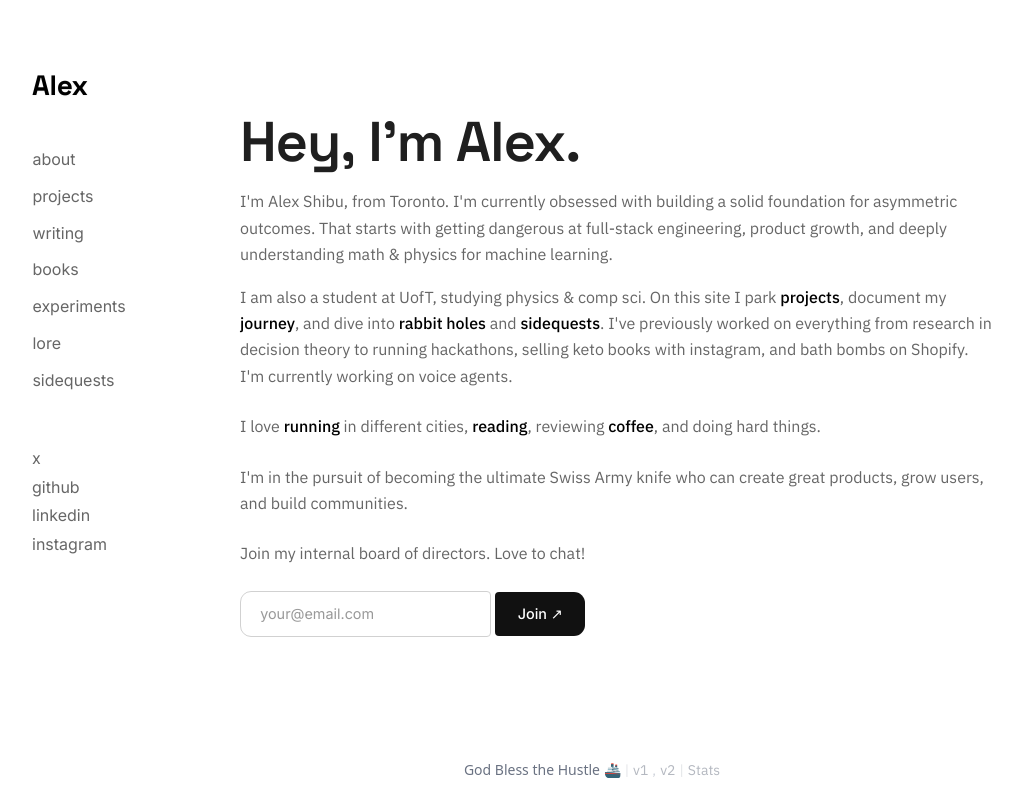
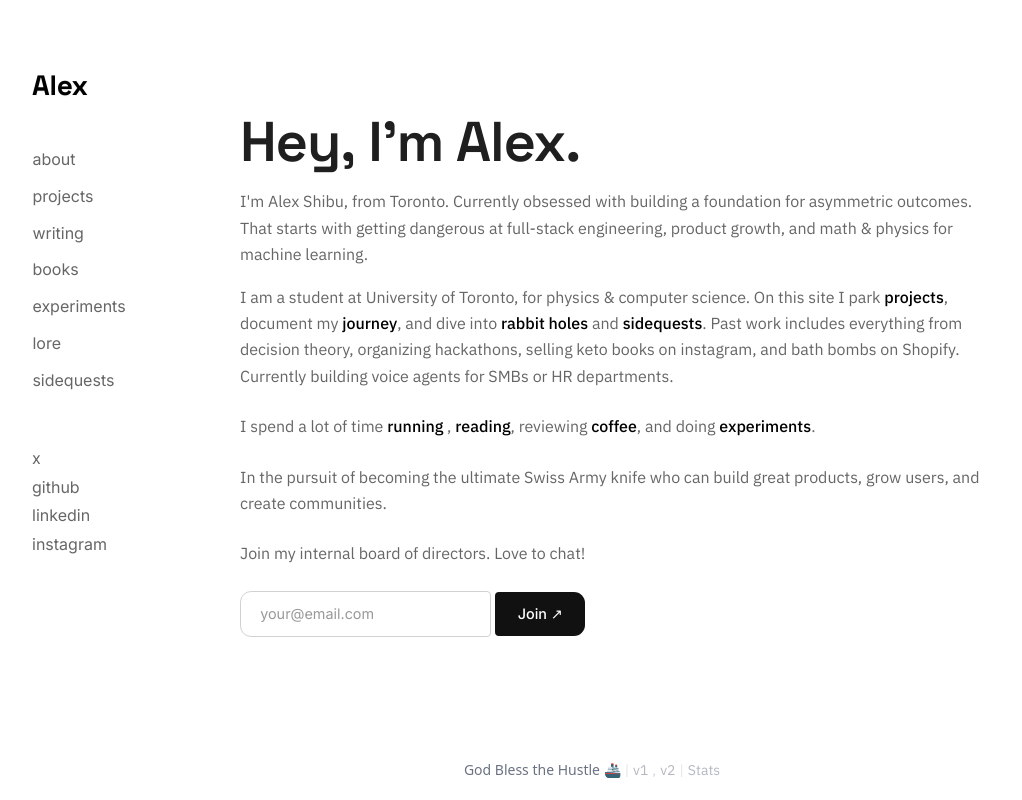
Before and after one commit to alexshibu1/alexshibu.com, a Next.js app: page / in a window 1280 px wide. Shown: the whole page, without its empty margins (48-1070 px from the left). Built offline with nearby package versions, Linux system fonts and the light colour scheme.

Commit message:
good sleep habbits might help. but this is hard. bro I can't eeep ym streak going like this

```diff
--- a/app/page.tsx
+++ b/app/page.tsx
@@ -53,14 +53,14 @@ export default function Home() {
           </span>
         </h1>
         <p className="hero-subline">
-          I&apos;m Alex Shibu, from Toronto. I&apos;m currently obsessed with
-          building a solid foundation for asymmetric outcomes. That starts with
-          getting dangerous at full-stack engineering, product growth, and
-          deeply understanding math & physics for machine learning.
+          I&apos;m Alex Shibu, from Toronto. Currently obsessed with building a
+          foundation for asymmetric outcomes. That starts with getting dangerous
+          at full-stack engineering, product growth, and math & physics for
+          machine learning.
         </p>
         <p>
-          I am also a student at UofT, studying physics & comp sci. On this site
-          I park{" "}
+          I am a student at University of Toronto, for physics & computer
+          science. On this site I park{" "}
           <Link href="/projects" className={subtleLink}>
             projects
             <span className={linkV4Arrow} aria-hidden="true">
@@ -88,19 +88,19 @@ export default function Home() {
               ↗
             </span>
           </Link>
-          . I&apos;ve previously worked on everything from research in decision
-          theory to running hackathons, selling keto books with instagram, and
-          bath bombs on Shopify. I&apos;m currently working on voice agents.
+          . Past work includes everything from decision theory, organizing
+          hackathons, selling keto books on instagram, and bath bombs on
+          Shopify. Currently building voice agents for SMBs or HR departments.
         </p>
         <p>
-          I love{" "}
+          I spend a lot of time{" "}
           <Link href="/run" className={subtleLink}>
             running
             <span className={linkV4Arrow} aria-hidden="true">
               ↗
             </span>
           </Link>{" "}
-          in different cities,{" "}
+          ,{" "}
           <Link href="/read" className={subtleLink}>
             reading
             <span className={linkV4Arrow} aria-hidden="true">
@@ -114,11 +114,18 @@ export default function Home() {
               ↗
             </span>
           </Link>
-          , and doing hard things.
+          , and doing{" "}
+          <Link href="/experiments" className={subtleLink}>
+            experiments
+            <span className={linkV4Arrow} aria-hidden="true">
+              ↗
+            </span>
+          </Link>
+          .
         </p>
         <p>
-          I&apos;m in the pursuit of becoming the ultimate Swiss Army knife who
-          can create great products, grow users, and build communities.
+          In the pursuit of becoming the ultimate Swiss Army knife who can build
+          great products, grow users, and create communities.
         </p>
         <p>Join my internal board of directors. Love to chat!</p>
         <div
```
